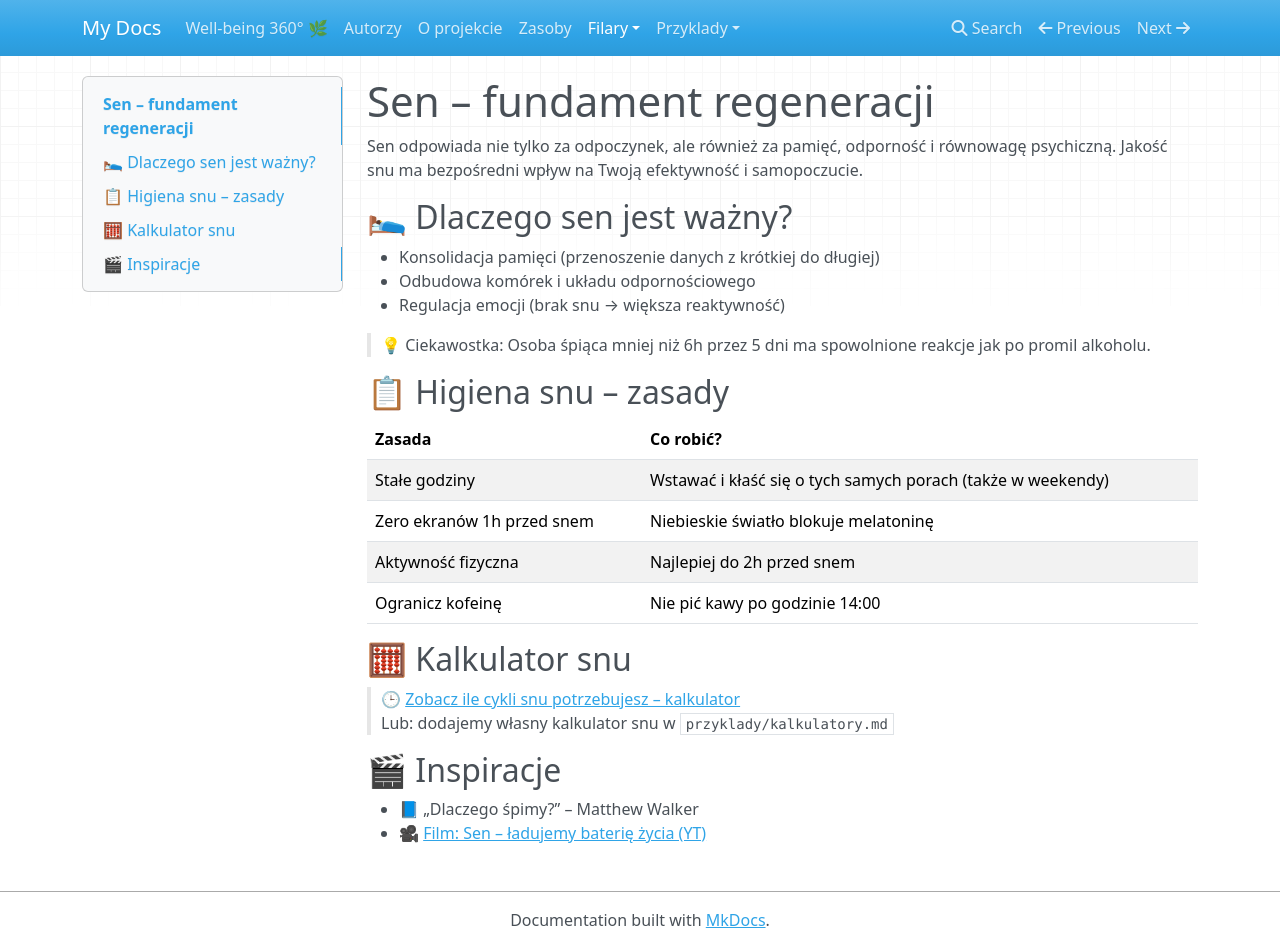
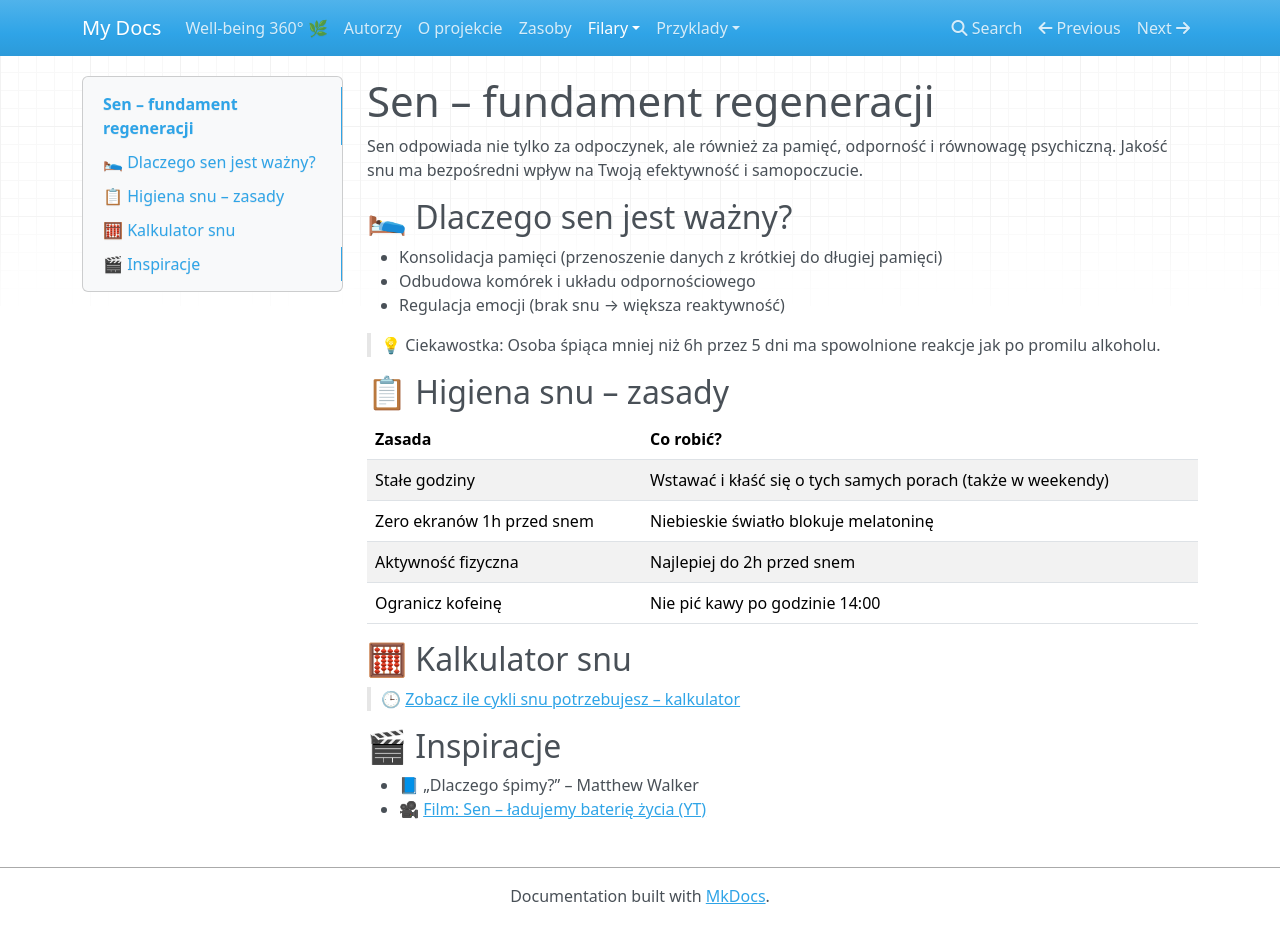
Before and after one commit to MKaczkowski07/wellbeing-prod, an MkDocs documentation site: the page built from docs/filary/sen.md, in a window 1280 px wide and 948 px high. Built offline with MkDocs 1.6.1, drawn with Linux system fonts in a browser that asks for light colours; nearby versions of some CDN libraries.

```diff
--- a/docs/filary/sen.md
+++ b/docs/filary/sen.md
@@ -4,11 +4,11 @@ Sen odpowiada nie tylko za odpoczynek, ale również za pamięć, odporność i
 
 ## 🛌 Dlaczego sen jest ważny?
 
-- Konsolidacja pamięci (przenoszenie danych z krótkiej do długiej)
+- Konsolidacja pamięci (przenoszenie danych z krótkiej do długiej pamięci)
 - Odbudowa komórek i układu odpornościowego
 - Regulacja emocji (brak snu → większa reaktywność)
 
-> 💡 Ciekawostka: Osoba śpiąca mniej niż 6h przez 5 dni ma spowolnione reakcje jak po promil alkoholu.
+> 💡 Ciekawostka: Osoba śpiąca mniej niż 6h przez 5 dni ma spowolnione reakcje jak po promilu alkoholu.
 
 ## 📋 Higiena snu – zasady
 
@@ -22,7 +22,6 @@ Sen odpowiada nie tylko za odpoczynek, ale również za pamięć, odporność i
 ## 🧮 Kalkulator snu
 
 > 🕒 [Zobacz ile cykli snu potrzebujesz – kalkulator](https://sleepyti.me/)
-> Lub: dodajemy własny kalkulator snu w `przyklady/kalkulatory.md`
 
 ## 🎬 Inspiracje
 
```
Also changed, not shown: docs/filary/stres.md (+1 -1 lines).
